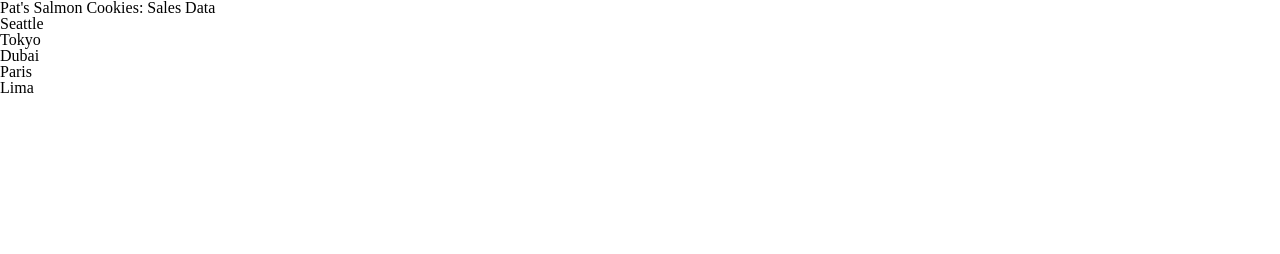
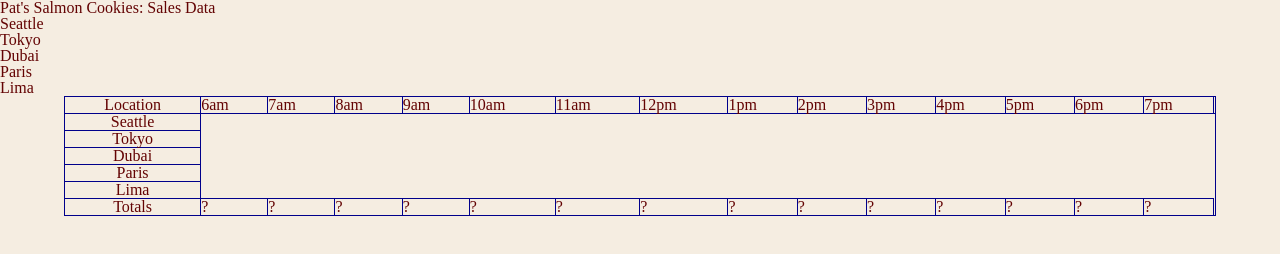
Before and after one commit to briant3275/cookie-stand, a plain HTML site: page sales.html in a window 1280 px wide. Drawn offline with Linux system fonts and the light colour scheme.

Commit message:
working on table

```diff
--- a/app2.js
+++ b/app2.js
@@ -4,7 +4,7 @@
 // let thead = document.createElement('thead');
 // let tbody = document.createElement('tbody');
 
-const hours = ['6am', '7am', '8am', '9am', '10am', '11am', '12pm', '1pm', '2pm', '3pm', '4pm', '5pm', '6pm', '7pm']
+const hours = ['6am', '7am', '8am', '9am', '10am', '11am', '12pm', '1pm', '2pm', '3pm', '4pm', '5pm', '6pm', '7pm'];
 
 
 
@@ -21,23 +21,23 @@ function Store(location, minCust, maxCust, avgCookiesPerCust) {
     this.cookiePerSale = 0;
 
     this.randCustAmount();
-    this.perHrSale ();
-    this.calculateStoreTotal ();
+    this.perHrSale();
+    this.calculateStoreTotal();
 }
 
 
 // generates random amount of customers per hour
-Store.prototype.randCustAmount = function() {
-    for(let hourlyIndex = 0; hourlyIndex < hours.length; hourlyIndex+=1) {
+Store.prototype.randCustAmount = function () {
+    for (let hourlyIndex = 0; hourlyIndex < hours.length; hourlyIndex += 1) {
         let range = this.maxCust - this.minCust + 1;
         this.customers = Math.round(Math.random() * range) + this.minCust;
-        this.customersPerHour.push(this.customers)
+        this.customersPerHour.push(this.customers);
     }
 }
 
 // generates cookie sales per hour based on customer per hour amount
-Store.prototype.perHrSale = function() {
-    for(let custIndex = 0; custIndex < hours.length; custIndex+=1) {
+Store.prototype.perHrSale = function () {
+    for (let custIndex = 0; custIndex < hours.length; custIndex += 1) {
         let hrSale = Math.round(this.customersPerHour[custIndex] * this.avgCookiesPerCust);
         this.hourlyCookieSale[custIndex] = hrSale;
     }
@@ -45,11 +45,90 @@ Store.prototype.perHrSale = function() {
 
 // calculates total cookie sales for store
 
-Store.prototype.calculateStoreTotal = function() {
+Store.prototype.calculateStoreTotal = function () {
     const reducer = (previousValue, currentValue) => previousValue + currentValue;
     this.totalSalePerStore = this.hourlyCookieSale.reduce(reducer);
 }
 
+const cookieJar = document.getElementById('cookieShops');
+
+const articleElem = document.createElement('article');
+
+cookieJar.appendChild(articleElem);
+
+
+//create table
+const tableElem = document.createElement('table');
+articleElem.appendChild(tableElem);
+
+//clean my rows up too
+const topRow = document.createElement('tr');
+tableElem.appendChild(topRow);
+
+const row2 = document.createElement('tr');
+tableElem.appendChild(row2);
+
+const row3 = document.createElement('tr');
+tableElem.appendChild(row3);
+
+const row4 = document.createElement('tr');
+tableElem.appendChild(row4);
+
+const row5 = document.createElement('tr');
+tableElem.appendChild(row5);
+
+const row6 = document.createElement('tr');
+tableElem.appendChild(row6);
+
+//clean all this up below
+const rowHeader1 = document.createElement('th');
+topRow.appendChild(rowHeader1);
+rowHeader1.textContent = 'Location';
+
+const rowHeader2 = document.createElement('th');
+row2.appendChild(rowHeader2);
+rowHeader2.textContent = 'Seattle';
+
+const rowHeader3 = document.createElement('th');
+row3.appendChild(rowHeader3);
+rowHeader3.textContent = 'Tokyo';
+
+const rowHeader4 = document.createElement('th');
+row4.appendChild(rowHeader4);
+rowHeader4.textContent = 'Dubai';
+
+const rowHeader5 = document.createElement('th');
+row5.appendChild(rowHeader5);
+rowHeader5.textContent = 'Paris';
+
+const rowHeader6 = document.createElement('th');
+row6.appendChild(rowHeader6);
+rowHeader6.textContent = 'Lima';
+
+
+for (let hourlyIndex = 0; hourlyIndex < hours.length + 1; hourlyIndex += 1) {
+    const thElem = document.createElement('td');
+    topRow.appendChild(thElem);
+    thElem.textContent = hours[hourlyIndex];
+}
+
+function renderFooterRow() {
+    // calculate hourly total
+    // add row of totals to table
+    const footerRow = document.createElement('tr');
+    tableElem.appendChild(footerRow);
+    const hourlyTotals = document.createElement('th');
+    footerRow.appendChild(hourlyTotals);
+    hourlyTotals.textContent = 'Totals';
+
+    for (let hourlyIndex = 0; hourlyIndex < hours.length; hourlyIndex += 1) {
+        const thElem = document.createElement('td');
+        footerRow.appendChild(thElem);
+        thElem.textContent = '?';
+
+
+    }
+}
 // for(let standIndex = 0; standIndex < hours.length; standIndex+=1) {
 // seattle.generateHourlySales();
 
@@ -59,3 +138,5 @@ const tokyo = new Store('Tokyo', 3, 24, 1.2);
 const dubai = new Store('Dubai', 11, 38, 3.7);
 const paris = new Store('Paris', 20, 38, 2.3);
 const lima = new Store('Lima', 2, 16, 4.6);
+
+renderFooterRow();
--- a/sales.html
+++ b/sales.html
@@ -18,6 +18,8 @@
         <h2>Lima</h2>
         <ul id="lima"></ul>
 
+        <div id="cookieShops"></div>
+
     </body>
     <foot>
         <script src="app2.js"></script>
--- a/style.css
+++ b/style.css
@@ -0,0 +1,16 @@
+* {
+    background-color: rgb(245, 237, 225);
+    color: rgb(99, 3, 3);
+}
+
+
+table, th, td {
+    border: 1px solid darkblue;
+  }
+
+table {
+    width: 90%;
+    margin-left: auto;
+    margin-right: auto;
+
+}
```
Also changed, not shown: index.html (added, +12 -0 lines).
